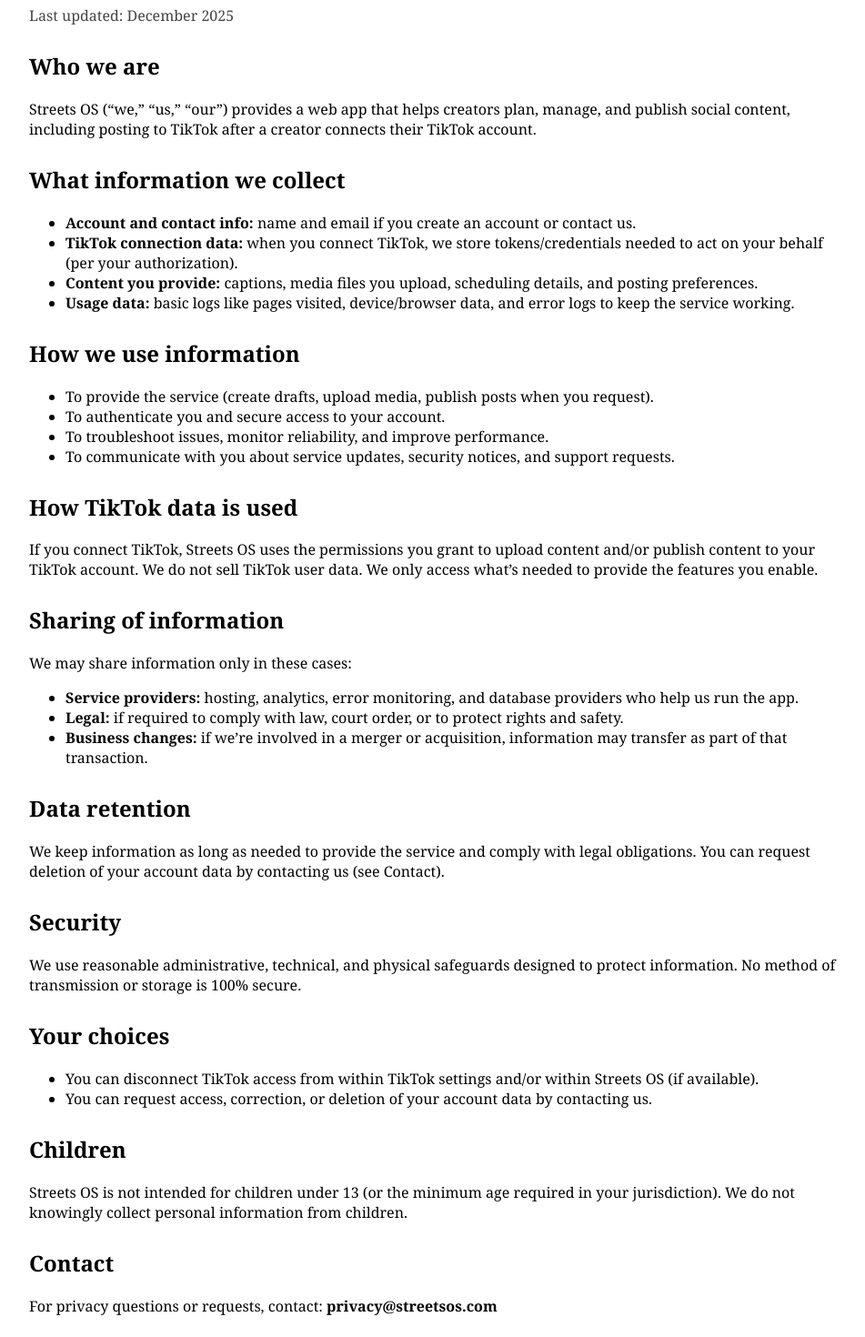
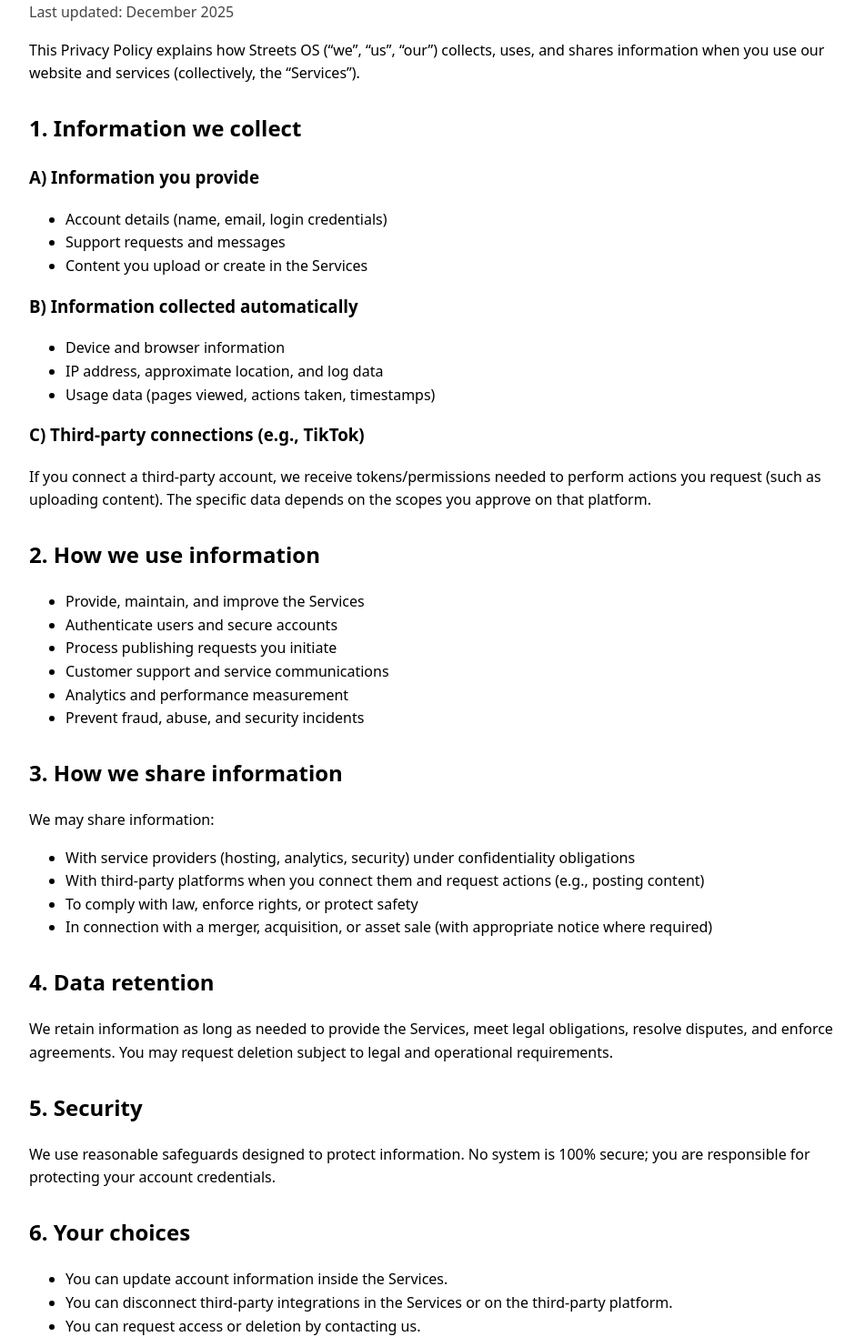
Before and after one commit to B1ggsx/streetsos-legal, a Next.js app: page /privacy in a window 1280 px wide. Shown: the part 140-1610 px from the top of the page at 91% size, without its empty margins (158-1109 px from the left). Built offline with nearby package versions, Linux system fonts and the light colour scheme.

Commit message:
Revise Privacy Policy layout and content
Updated the Privacy Policy page to enhance clarity and structure. Added metadata and reorganized sections for better readability.

```diff
--- a/app/privacy/page.tsx
+++ b/app/privacy/page.tsx
@@ -1,93 +1,98 @@
+export const metadata = {
+  title: "Privacy Policy | Streets OS",
+  description: "Privacy Policy for Streets OS.",
+};
+
 export default function PrivacyPage() {
   return (
-    <main style={{ maxWidth: 900, margin: "0 auto", padding: "48px 20px", fontFamily: "ui-serif, Georgia, Cambria, 'Times New Roman', Times, serif" }}>
-      <h1 style={{ fontSize: 40, marginBottom: 8 }}>Privacy Policy</h1>
+    <main style={{ maxWidth: 900, margin: "0 auto", padding: "48px 20px", fontFamily: "system-ui, -apple-system, Segoe UI, Roboto, Arial, sans-serif", lineHeight: 1.6 }}>
+      <h1 style={{ fontSize: 34, marginBottom: 8 }}>Privacy Policy</h1>
       <p style={{ marginTop: 0, color: "#444" }}>Last updated: December 2025</p>
 
-      <section style={{ marginTop: 28 }}>
-        <h2>Who we are</h2>
       <p>
-          Streets OS (“we,” “us,” “our”) provides a web app that helps creators plan, manage, and publish social content,
-          including posting to TikTok after a creator connects their TikTok account.
+        This Privacy Policy explains how Streets OS (“we”, “us”, “our”) collects, uses, and shares information when you use
+        our website and services (collectively, the “Services”).
       </p>
-      </section>
 
-      <section style={{ marginTop: 28 }}>
-        <h2>What information we collect</h2>
+      <h2 style={{ marginTop: 28 }}>1. Information we collect</h2>
+      <h3 style={{ marginTop: 16 }}>A) Information you provide</h3>
       <ul>
-          <li><strong>Account and contact info:</strong> name and email if you create an account or contact us.</li>
-          <li><strong>TikTok connection data:</strong> when you connect TikTok, we store tokens/credentials needed to act on your behalf (per your authorization).</li>
-          <li><strong>Content you provide:</strong> captions, media files you upload, scheduling details, and posting preferences.</li>
-          <li><strong>Usage data:</strong> basic logs like pages visited, device/browser data, and error logs to keep the service working.</li>
+        <li>Account details (name, email, login credentials)</li>
+        <li>Support requests and messages</li>
+        <li>Content you upload or create in the Services</li>
       </ul>
-      </section>
 
-      <section style={{ marginTop: 28 }}>
-        <h2>How we use information</h2>
+      <h3 style={{ marginTop: 16 }}>B) Information collected automatically</h3>
       <ul>
-          <li>To provide the service (create drafts, upload media, publish posts when you request).</li>
-          <li>To authenticate you and secure access to your account.</li>
-          <li>To troubleshoot issues, monitor reliability, and improve performance.</li>
-          <li>To communicate with you about service updates, security notices, and support requests.</li>
+        <li>Device and browser information</li>
+        <li>IP address, approximate location, and log data</li>
+        <li>Usage data (pages viewed, actions taken, timestamps)</li>
       </ul>
-      </section>
 
-      <section style={{ marginTop: 28 }}>
-        <h2>How TikTok data is used</h2>
+      <h3 style={{ marginTop: 16 }}>C) Third-party connections (e.g., TikTok)</h3>
       <p>
-          If you connect TikTok, Streets OS uses the permissions you grant to upload content and/or publish content to your TikTok account.
-          We do not sell TikTok user data. We only access what’s needed to provide the features you enable.
+        If you connect a third-party account, we receive tokens/permissions needed to perform actions you request (such as
+        uploading content). The specific data depends on the scopes you approve on that platform.
       </p>
-      </section>
 
-      <section style={{ marginTop: 28 }}>
-        <h2>Sharing of information</h2>
-        <p>We may share information only in these cases:</p>
+      <h2 style={{ marginTop: 28 }}>2. How we use information</h2>
       <ul>
-          <li><strong>Service providers:</strong> hosting, analytics, error monitoring, and database providers who help us run the app.</li>
-          <li><strong>Legal:</strong> if required to comply with law, court order, or to protect rights and safety.</li>
-          <li><strong>Business changes:</strong> if we’re involved in a merger or acquisition, information may transfer as part of that transaction.</li>
+        <li>Provide, maintain, and improve the Services</li>
+        <li>Authenticate users and secure accounts</li>
+        <li>Process publishing requests you initiate</li>
+        <li>Customer support and service communications</li>
+        <li>Analytics and performance measurement</li>
+        <li>Prevent fraud, abuse, and security incidents</li>
       </ul>
-      </section>
 
-      <section style={{ marginTop: 28 }}>
-        <h2>Data retention</h2>
+      <h2 style={{ marginTop: 28 }}>3. How we share information</h2>
+      <p>We may share information:</p>
+      <ul>
+        <li>With service providers (hosting, analytics, security) under confidentiality obligations</li>
+        <li>With third-party platforms when you connect them and request actions (e.g., posting content)</li>
+        <li>To comply with law, enforce rights, or protect safety</li>
+        <li>In connection with a merger, acquisition, or asset sale (with appropriate notice where required)</li>
+      </ul>
+
+      <h2 style={{ marginTop: 28 }}>4. Data retention</h2>
       <p>
-          We keep information as long as needed to provide the service and comply with legal obligations.
-          You can request deletion of your account data by contacting us (see Contact).
+        We retain information as long as needed to provide the Services, meet legal obligations, resolve disputes, and enforce agreements.
+        You may request deletion subject to legal and operational requirements.
       </p>
-      </section>
 
-      <section style={{ marginTop: 28 }}>
-        <h2>Security</h2>
+      <h2 style={{ marginTop: 28 }}>5. Security</h2>
       <p>
-          We use reasonable administrative, technical, and physical safeguards designed to protect information.
-          No method of transmission or storage is 100% secure.
+        We use reasonable safeguards designed to protect information. No system is 100% secure; you are responsible for protecting your
+        account credentials.
       </p>
-      </section>
 
-      <section style={{ marginTop: 28 }}>
-        <h2>Your choices</h2>
+      <h2 style={{ marginTop: 28 }}>6. Your choices</h2>
       <ul>
-          <li>You can disconnect TikTok access from within TikTok settings and/or within Streets OS (if available).</li>
-          <li>You can request access, correction, or deletion of your account data by contacting us.</li>
+        <li>You can update account information inside the Services.</li>
+        <li>You can disconnect third-party integrations in the Services or on the third-party platform.</li>
+        <li>You can request access or deletion by contacting us.</li>
       </ul>
-      </section>
 
-      <section style={{ marginTop: 28 }}>
-        <h2>Children</h2>
+      <h2 style={{ marginTop: 28 }}>7. Cookies and analytics</h2>
       <p>
-          Streets OS is not intended for children under 13 (or the minimum age required in your jurisdiction).
-          We do not knowingly collect personal information from children.
+        We may use cookies or similar technologies to operate the site and understand usage. You can control cookies through your browser settings.
       </p>
-      </section>
 
-      <section style={{ marginTop: 28 }}>
-        <h2>Contact</h2>
+      <h2 style={{ marginTop: 28 }}>8. Children</h2>
       <p>
-          For privacy questions or requests, contact: <strong>privacy@streetsos.com</strong>
+        The Services are not directed to children under 13 (or the minimum age required by your jurisdiction). We do not knowingly collect
+        personal information from children.
       </p>
-      </section>
+
+      <h2 style={{ marginTop: 28 }}>9. Changes</h2>
+      <p>
+        We may update this Privacy Policy from time to time. Continued use of the Services after changes means you accept the updated policy.
+      </p>
+
+      <h2 style={{ marginTop: 28 }}>10. Contact</h2>
+      <p>
+        Privacy questions: <strong>privacy@streetsos.com</strong>
+      </p>
     </main>
   );
 }
```
Lines whose indentation alone changed are shown as unchanged.
